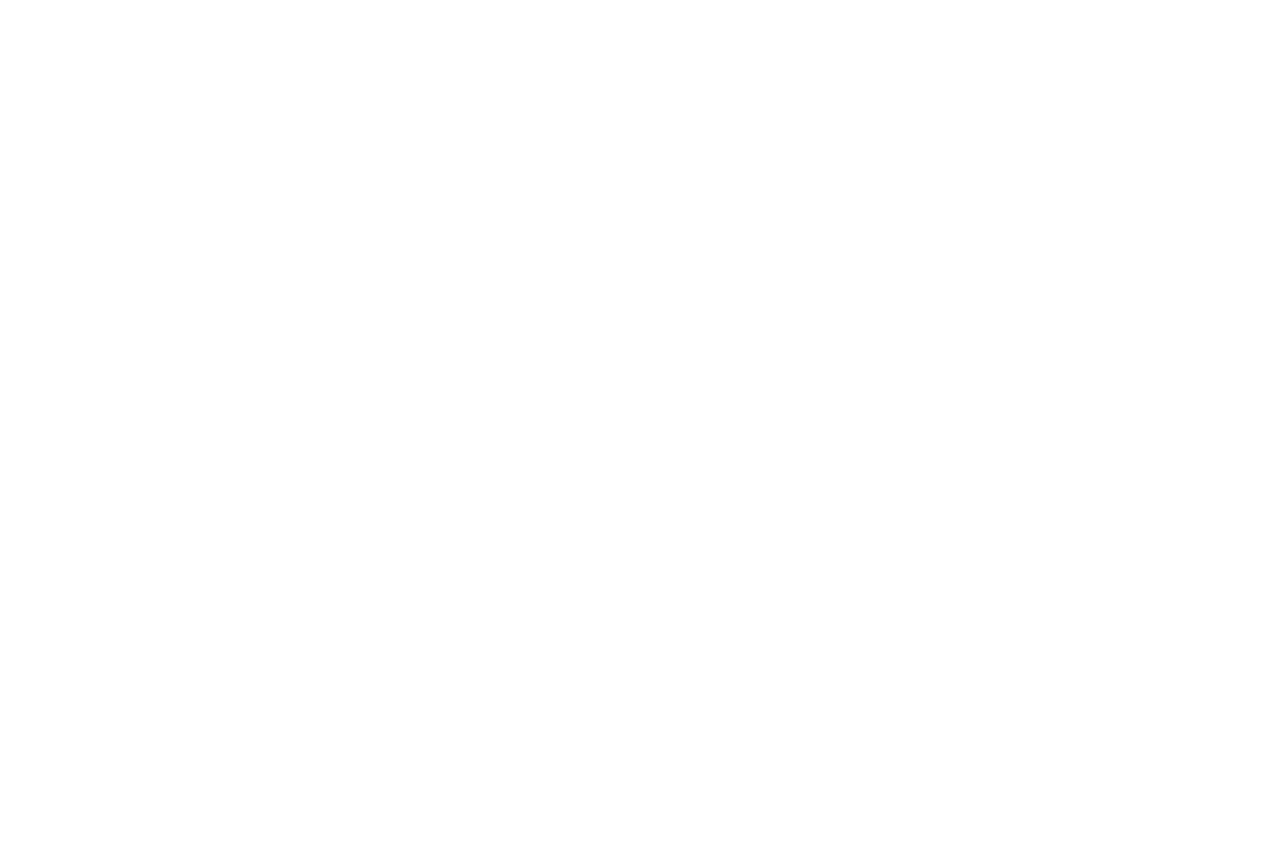
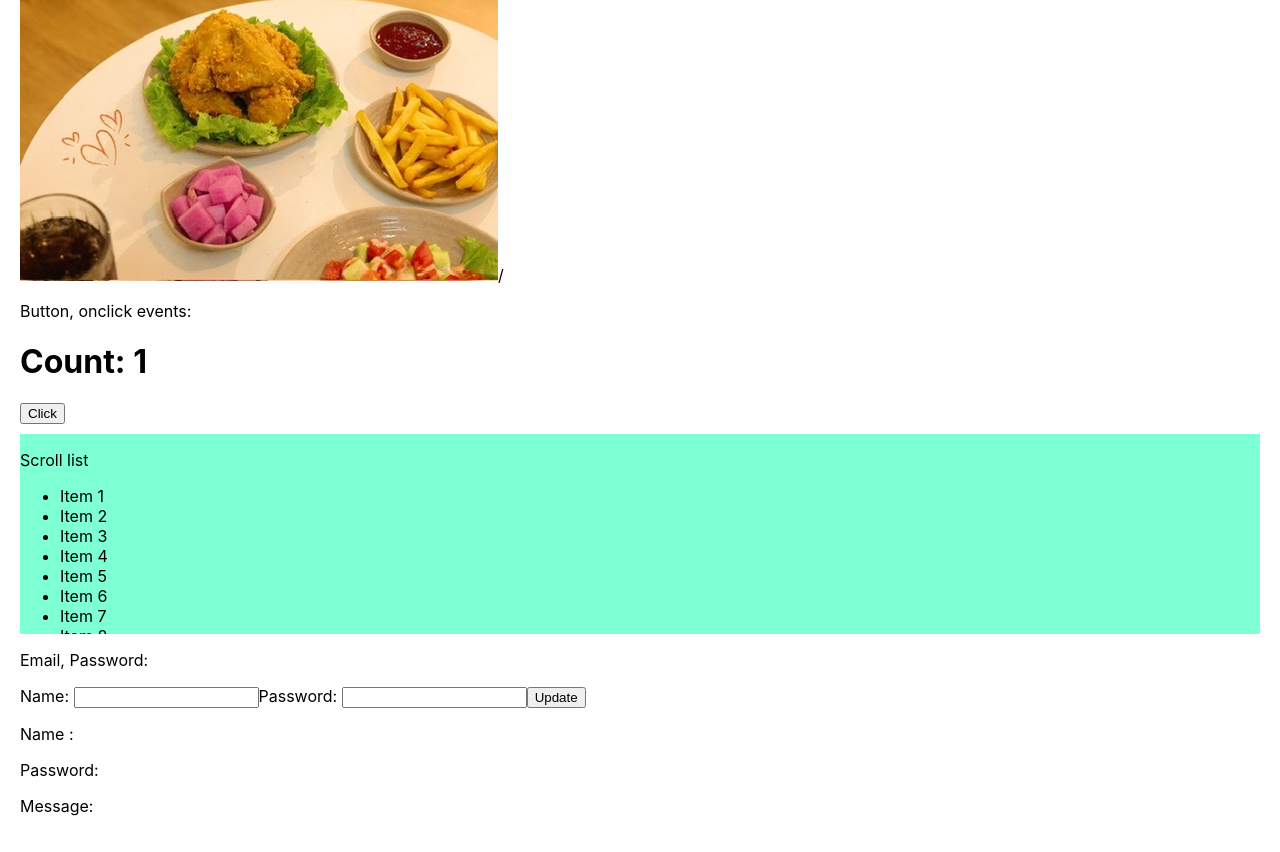
Before and after one commit to hieu4399243/Task, a React (Create React App) app in the folder task/: page /chap3 in a window 1280 px wide. Shown: the part 290-1142 px from the top of the page. Before the commit the page ends 800 px from the top, so only its background shows below. Built offline with nearby package versions, Linux system fonts and the light colour scheme.

Commit message:
commands

```diff
--- a/task/src/App.css
+++ b/task/src/App.css
@@ -52,3 +52,32 @@
   margin: 5px;
   border-radius: 5px;
 }
+.content{
+  display: flex;
+  justify-content: center;
+}
+.odd{
+  background-color: aquamarine;
+  padding: 10px;
+  margin: 2px;
+}
+.le{
+  background-color: brown;
+  padding: 10px;
+  margin: 2px;
+}
+
+.scroll{
+  background-color: aquamarine;
+  max-height: 200px;
+overflow-y: auto;
+}
+
+.dark {
+  background-color: black;
+  color: white;
+}
+.light{
+  background-color: white;
+  color: black;
+}
--- a/task/src/pages/chap2/chap2.js
+++ b/task/src/pages/chap2/chap2.js
@@ -1,7 +1,15 @@
 import React from 'react'
+import Mounting from './mounting'
+import Update from './update'
 
 export default function Chap2() {
   return (
-    <div>C</div>
+    <div style={{padding: '20px'}}>
+      <h2>Mounting: </h2>
+      <Mounting />
+      <h2>Update: </h2>
+      <Update/>
+
+    </div>
   )
 }
--- /dev/null
+++ b/task/src/pages/chap2/mounting.js
@@ -0,0 +1,25 @@
+import React from "react";
+
+class Mounting extends React.Component {
+    constructor(props) {
+      super(props);
+      this.state = {favoritecolor: "red"};
+    }
+    // static getDerivedStateFromProps(props, state) {
+    //   return {favoritecolor: props.favcol };
+    // }
+    componentDidMount() {
+        setTimeout(() => {
+          this.setState({favoritecolor: "yellow"})
+        }, 1000)
+      }
+
+    render() {
+      return (
+        <h1>My Favorite Color is {this.state.favoritecolor}</h1>
+      );
+    }
+  }
+
+
+export default Mounting;
--- /dev/null
+++ b/task/src/pages/chap2/update.js
@@ -0,0 +1,25 @@
+import React from "react";
+
+class Update extends React.Component {
+    constructor(props) {
+      super(props);
+      this.state = {favoritecolor: "red"};
+    }
+    shouldComponentUpdate() {
+      return false;
+    }
+    changeColor = () => {
+      this.setState({favoritecolor: "blue"});
+    }
+    render() {
+      return (
+        <div>
+        <h1>My Favorite Color is {this.state.favoritecolor}</h1>
+        <button type="button" onClick={this.changeColor}>Change color</button>
+        </div>
+      );
+    }
+  }
+
+
+export default Update;
--- a/task/src/pages/chap3/chap3.js
+++ b/task/src/pages/chap3/chap3.js
@@ -1,7 +1,11 @@
 import React from 'react'
+import Commands from './command'
 
 export default function Chap3() {
   return (
-    <div>Chap3</div>
+    <div>
+
+      <Commands/>
+    </div>
   )
 }
--- /dev/null
+++ b/task/src/pages/chap3/command.js
@@ -0,0 +1,68 @@
+import React, { useState } from "react";
+import image from '../../assets/data/image.png'
+
+export default function Commands() {
+  const [count, setCount] = useState(1);
+  const [name, setName] = useState("");
+  const [password, setPassword] = useState("");
+  const [message, setMessage] = useState('');
+  const changeCount = () => {
+    setCount(count + 1);
+  };
+  const changeName = (event) => {
+    setName(event.target.value);
+  };
+  const changePassword = (event) => {
+    setPassword(event.target.value);
+  };
+  const handFocusName = (event) =>{
+    setMessage(`Input focused: ${event.target.name}`);
+  }
+  const handleBlur = () => {
+    setMessage('');
+  };
+  return (
+    <div style={{padding: '20px'}}>
+      <h4>Chap 3: Các thẻ trong HTML</h4>
+      <p>Textarea</p>
+      <textarea>Input information....</textarea>
+      <p>Image: </p>
+      <img src={image} />/
+      <p>Button, onclick events: </p>
+      <h1>Count: {count}</h1>
+      <button
+        onClick={changeCount}
+        type="Click me"
+        style={{ marginBottom: "10px" }}
+      >
+        Click
+      </button>
+      <div className="scroll">
+        <p>Scroll list</p>
+        <ul className="list">
+          {[...Array(20).keys()].map((item) => (
+            <li key={item}>Item {item + 1}</li>
+          ))}
+        </ul>
+      </div>
+      <div>
+        <p>Email, Password: </p>
+        <label>Name: </label>
+        <input name="email" type="text" onChange={changeName} onFocus={handFocusName} onBlur={handleBlur}/>
+        <label>Password: </label>
+        <input name="password" type="password" onChange={changePassword} onFocus={handFocusName} onBlur={handleBlur}/>
+        <button>Update</button>
+        <p>Name : {name}</p>
+        <p>Password: {password}</p>
+        <p>Message: {message}</p>
+      </div>
+    </div>
+  );
+}
+
+const styles = {
+  backgroundColor: "lightblue",
+  padding: "10px",
+  borderRadius: "5px",
+  padding: "5px",
+};
```
Also changed, not shown: task/src/pages/chap2/component.js (added, +15 -0 lines), task/src/pages/chap2/hoc.js (added, +21 -0 lines).
